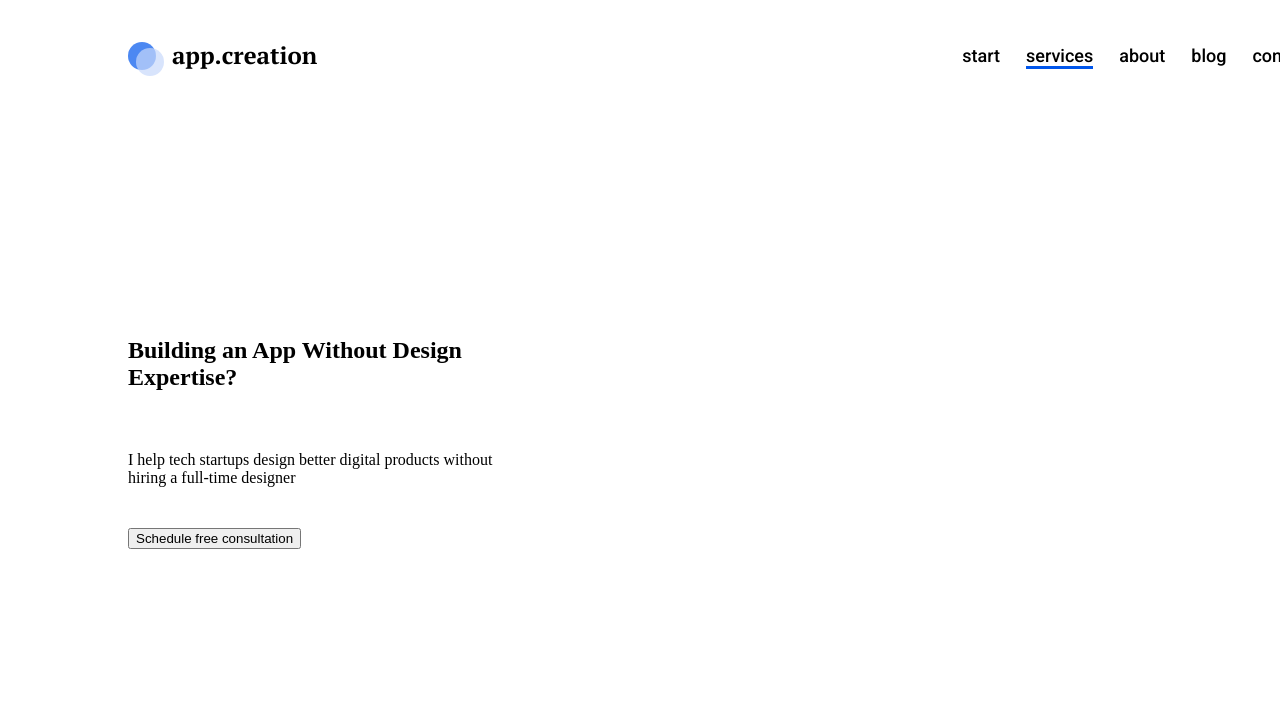
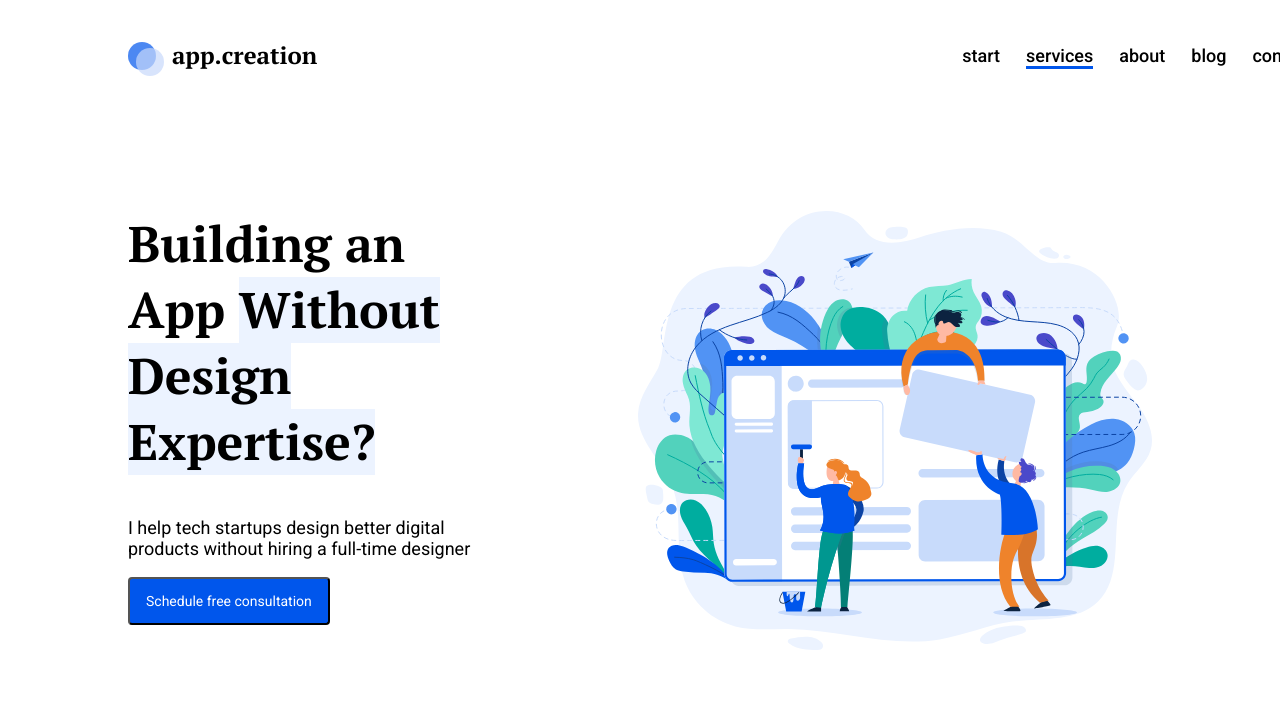
Before and after one commit to WebHeroSchool/Anastassiya-s-FS, a plain HTML site: page index.html in a window 1280 px wide. Shown: the top 728 px of the page. Drawn offline with Linux system fonts and the light colour scheme.

Commit message:
8 урок

```diff
--- a/index.html
+++ b/index.html
@@ -5,7 +5,7 @@
     <meta http-equiv="X-UA-Compatible" content="IE=edge">
     <meta name="viewport" content="width=device-width, initial-scale=1.0">
     <title>My first site</title>
-    <link rel="stylesheet" href="fonts.css">
+    <link rel="stylesheet" href="/fonts.css">
     <link rel="preconnect" href="https://fonts.gstatic.com">
     <link href="https://fonts.googleapis.com/css2?family=Roboto&display=swap" rel="stylesheet">
     <link rel="preconnect" href="https://fonts.gstatic.com">
@@ -27,12 +27,20 @@
             <a class="menu__item" href="#">contact us</a>
         </nav>
     </header>
-        <section class="main-section">
-            <main class="main-content">
-                <h1 class="main-content__title">Building an App Without Design Expertise?</h1>
-                <p class="main-content__subtitle">I help tech startups design better digital products without hiring a full-time designer</p>
-                <button class="main-content__button">Schedule free consultation</button>
-            </main>
+    <section class="main">
+            <h1 class="main__title">
+                Building an App
+                <span class="main__title-text_highlight">
+                    Without Design Expertise?
+                </span>
+            </h1>
+            <p class="main__subtitle">
+                I help tech startups design better digital products without hiring a full-time designer
+            </p>
+            <button class="main__button">
+                Schedule free consultation
+            </button>
+         </section>
         <div class="image_content">
             <img class="image-content__image" src="" alt="">
         </div>
--- a/style.css
+++ b/style.css
@@ -10,6 +10,7 @@ body {
 .header {
     display: flex;
     justify-content: space-between;
+    margin-bottom: 100px;
 }
 
 .logo, .menu {
@@ -93,15 +94,37 @@ body {
     min-width: max-content;
 }
 
-.main-content {
-    padding-top: 206px;
-    width: 37%;
+.main{
+    padding: 0 63% 100px 0;
+    background: top right no-repeat url(img/mainImg.svg);
+
 }
 
-.main-content__title {
-    padding-bottom: 40px;
+.main__title {
+    padding-bottom: 0 0 40px 0;
+    font: bold 50px/66px pt_serif, Arial, Helvetica, sans-serif;
+
 }
 
-.main-content__subtitle {
-margin-bottom: 41px;
+.main__title-text_highlight{
+    background: #ECF3FF;
 }
+.main__subtitle {
+    margin-bottom: 0 0 41px 0;
+    font: 18px/21px Roboto, Arial, Helvetica, sans-serif;
+}
+
+.main__button {
+    display: inline-block;
+    font: 14px/16px Roboto, Arial, Helvetica, sans-serif;
+    color: #fff;
+    background: #0056EC;
+    padding: 14px 16px;
+    border-radius: 4px;
+    text-decoration: none;
+    transition: opacity .5s;
+}
+
+.main__button:hover {
+    opacity: .5;
+}
```
Also changed, not shown: img/mainImg.svg (added). Lines whose indentation alone changed are shown as unchanged.
